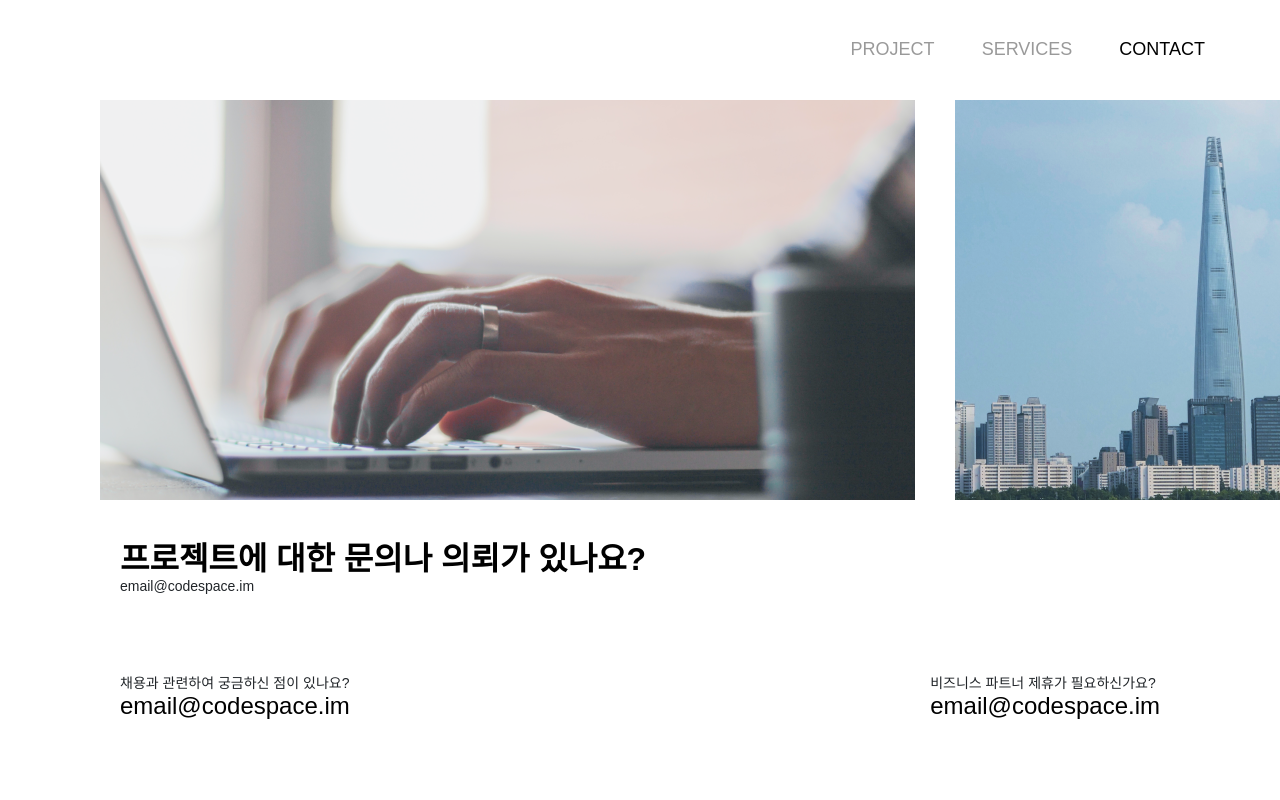
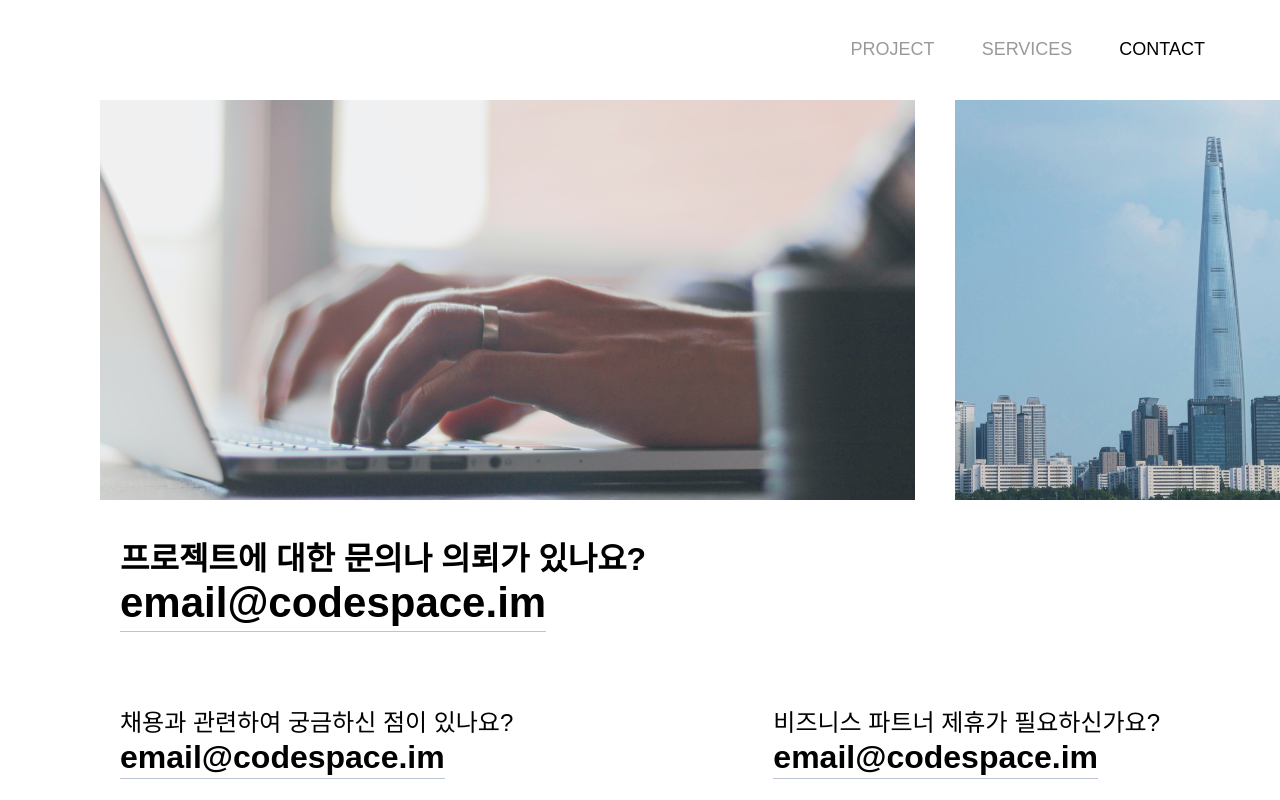
Before and after one commit to seonghojung/codespace_renewal, a Next.js app: page /en/contact in a window 1280 px wide. Shown: the top 800 px of the page. Built offline with nearby package versions, Linux system fonts and the light colour scheme; a web font is replaced by a local one.

Commit message:
서비스 컴포넌트에 스크롤시 등장 애니메이션 추가 부분 완료

```diff
--- /dev/null
+++ b/app/[locale]/components/UnderLineText.tsx
@@ -0,0 +1,80 @@
+import Link from "next/link";
+import { styled } from "styled-components";
+
+interface IUnderLineText {
+  mbSize: number;
+  pcSize: number;
+}
+
+interface IAddressWrap {
+  $mbSize: number;
+  $pcSize: number;
+}
+
+const UnderLineText = ({ mbSize, pcSize }: IUnderLineText) => {
+  return (
+    <Link href="" passHref legacyBehavior>
+      <AddressWrap $mbSize={mbSize} $pcSize={pcSize}>
+        <Address>
+          <span>email@codespace.im</span>
+        </Address>
+      </AddressWrap>
+    </Link>
+  );
+};
+
+export default UnderLineText;
+
+const AddressWrap = styled.a<IAddressWrap>`
+  position: relative;
+  font-size: ${(props) => props.$mbSize}px;
+  color: #000;
+  font-weight: 600;
+  display: inline-block;
+  transition: color 0.15s;
+  &::before {
+    content: "";
+    position: absolute;
+    left: 0;
+    bottom: -3px;
+    width: 100%;
+    height: 1px;
+    z-index: 1;
+    background: currentColor;
+    transform: scaleX(0);
+    transition: transform 0.35s cubic-bezier(0.16, 1, 0.3, 1);
+    transform-origin: 0 50%;
+  }
+
+  &:hover:before {
+    transform: scaleX(1);
+  }
+
+  @media (min-width: 1200px) {
+    font-size: ${(props) => props.$pcSize}px;
+  }
+`;
+
+const Address = styled.h2`
+  display: inline-flex;
+  align-items: center;
+  text-decoration-line: none;
+  span {
+    position: relative;
+    z-index: 1;
+  }
+
+  &::after {
+    content: "";
+    position: absolute;
+    left: 0;
+    bottom: -3px;
+    width: 100%;
+    height: 1px;
+    z-index: 0;
+    background-color: #bbc4d2;
+    transform: scaleX(1);
+    transition: transform 0.35s cubic-bezier(0.16, 1, 0.3, 1);
+    transform-origin: 0 50%;
+  }
+`;
--- a/app/[locale]/contact/ContactEmailSection.tsx
+++ b/app/[locale]/contact/ContactEmailSection.tsx
@@ -1,6 +1,8 @@
 "use client";
 
+import Link from "next/link";
 import styled from "styled-components";
+import UnderLineText from "../components/UnderLineText";
 
 const SectionWrap = styled.section`
   padding: 60px 10px 0px;
@@ -19,23 +21,16 @@ const TitleWrap = styled.div`
     font-style: normal;
     font-weight: 600;
   }
-  p {
-    color: #000;
-    font-size: 32px;
-    font-weight: 600;
-    text-decoration-line: underline;
-  }
+
   @media (min-width: 1200px) {
     h1 {
       width: 100%;
     }
-    p {
-      font-size: 42px;
-    }
   }
 `;
+
 const SubTitleWrap = styled.div`
-  h2 {
+  h1 {
     color: #000;
     font-size: 20px;
     font-weight: 500;
@@ -45,10 +40,10 @@ const SubTitleWrap = styled.div`
     color: #000;
     font-size: 22px;
     font-weight: 600;
-    text-decoration-line: underline;
+    /* text-decoration-line: underline; */
   }
   @media (min-width: 1200px) {
-    h2 {
+    h1 {
       font-size: 24px;
     }
     p {
@@ -76,16 +71,23 @@ export const ContactEmailSection = () => {
     <SectionWrap>
       <TitleWrap>
         <h1>프로젝트에 대한 문의나 의뢰가 있나요?</h1>
-        <h2>email@codespace.im</h2>
+        {/* <Link href="" passHref legacyBehavior>
+          <AddressWrap>
+            <Address>
+              <span>email@codespace.im</span>
+            </Address>
+          </AddressWrap>
+        </Link> */}
+        <UnderLineText mbSize={32} pcSize={42} />
       </TitleWrap>
       <Wrapper>
         <SubTitleWrap>
           <h1>채용과 관련하여 궁금하신 점이 있나요?</h1>
-          <h2>email@codespace.im</h2>
+          <UnderLineText mbSize={22} pcSize={32} />
         </SubTitleWrap>
         <SubTitleWrap>
           <h1>비즈니스 파트너 제휴가 필요하신가요?</h1>
-          <h2>email@codespace.im</h2>
+          <UnderLineText mbSize={22} pcSize={32} />
         </SubTitleWrap>
       </Wrapper>
     </SectionWrap>
```
